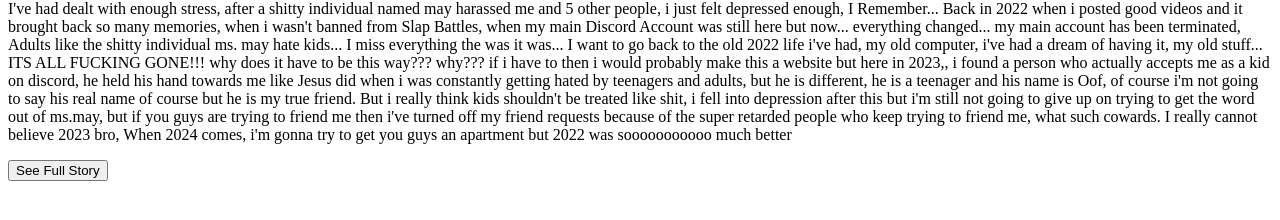
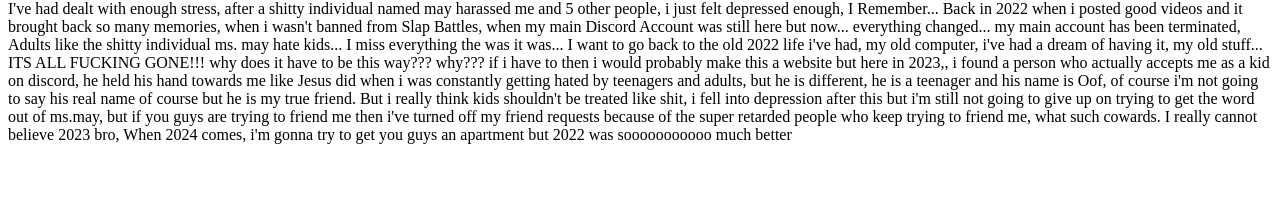
Before and after one commit to AFATW/page-of-text, a plain HTML site: page index.html in a window 1280 px wide. Shown: the part 66-286 px from the top of the page. Drawn offline with Linux system fonts and the light colour scheme.

Commit message:
index.html

```diff
--- a/index.html
+++ b/index.html
@@ -9,7 +9,6 @@
             <p>I've had dealt with enough stress, after a shitty individual named may harassed me and 5 other people, i just felt depressed enough,
                 I Remember... Back in 2022 when i posted good videos and it brought back so many memories, when i wasn't banned from Slap Battles, when my main Discord Account was still here but now... everything changed... my main account has been terminated, Adults like the shitty individual ms. may hate kids... I miss everything the was it was... I want to go back to the old 2022 life i've had, my old computer, i've had a dream of having it, my old stuff... ITS ALL FUCKING GONE!!! why does it have to be this way??? why??? if i have to then i would probably make this a website but here in 2023,, i found a person who actually accepts me as a kid on discord, he held his hand towards me like Jesus did when i was constantly getting hated by teenagers and adults, but he is different, he is a teenager and his name is Oof, of course i'm not going to say his real name of course but he is my true friend. But i really think kids shouldn't be treated like shit, i fell into depression after this but i'm still not going to give up on trying to get the word out of ms.may, but if you guys are trying to friend me then i've turned off my friend requests because of the super retarded people who keep trying to friend me, what such cowards. I really cannot believe 2023 bro, When 2024 comes, i'm gonna try to get you guys an apartment but 2022 was sooooooooooo much better
                </p>
-               <button type="button">See Full Story</button>
         </div>
         <div class="background">
         </div>
```
